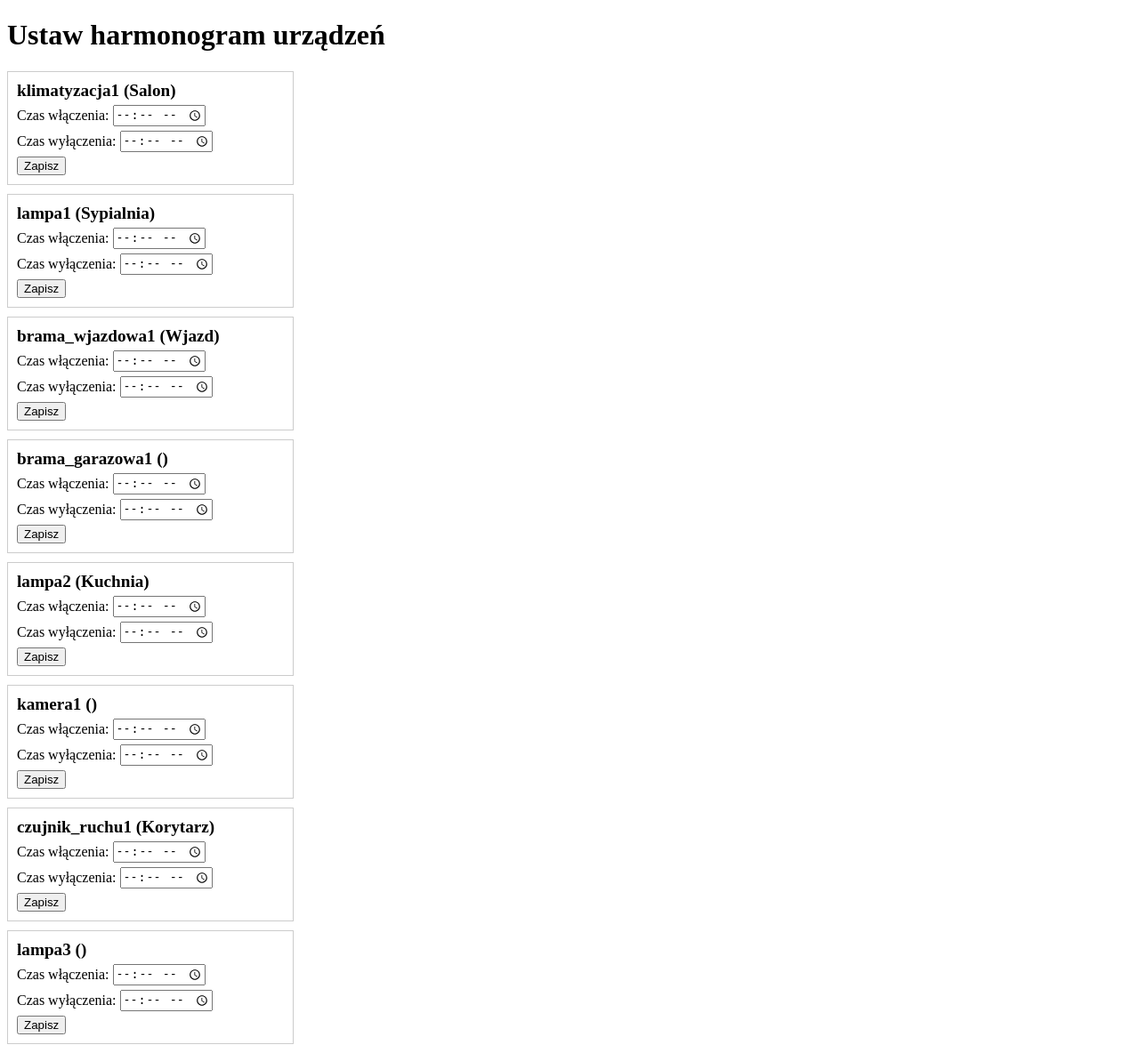
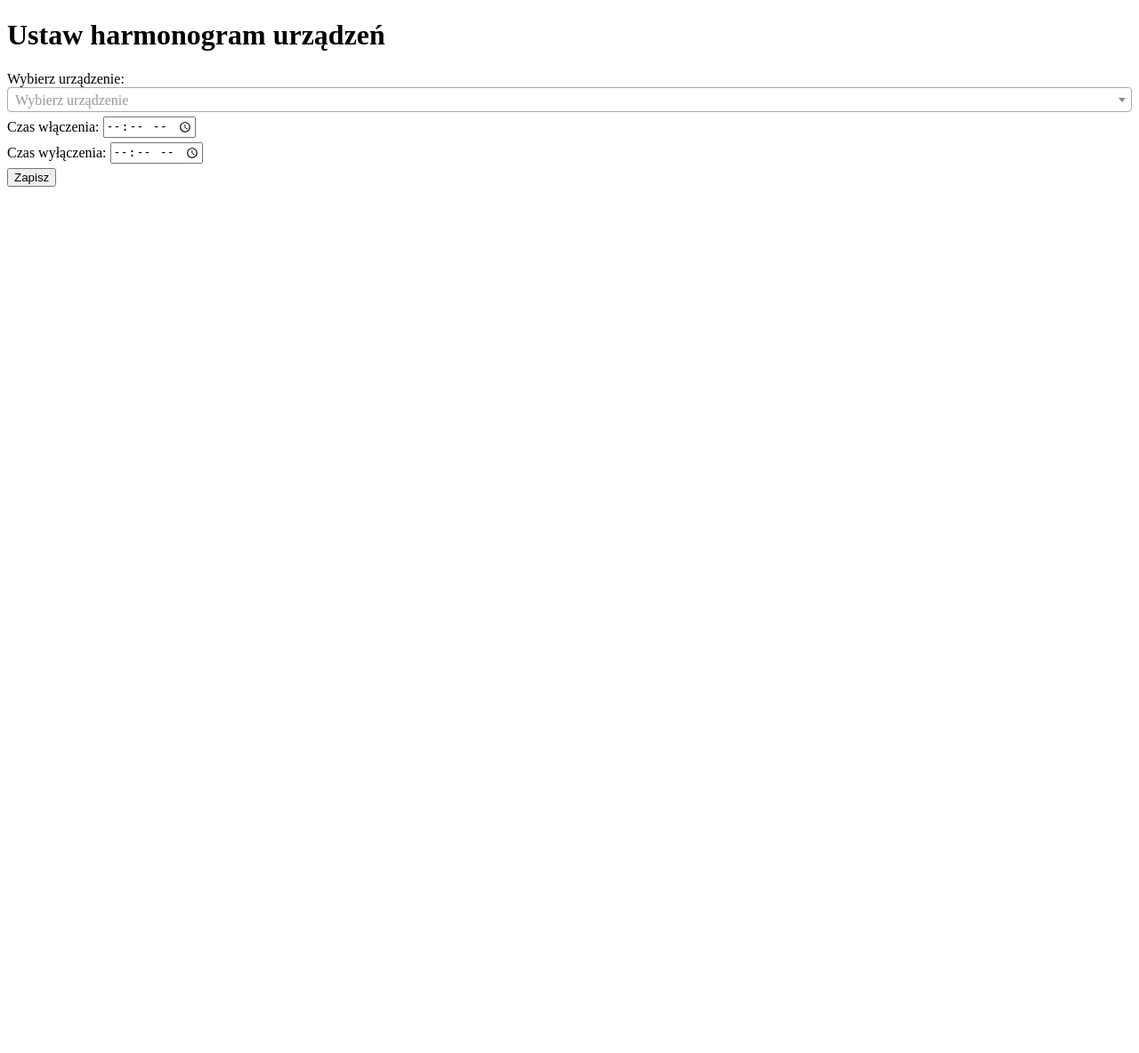
Before and after one commit to Jakub-Rudnik/SmartHaven, a PHP site: page /schedule.php in a window 1280 px wide. Shown: the whole page at 89% size. After the commit the page ends 210 px from the top, so only its background shows below. Run offline with PHP 8.4, Linux system fonts and the light colour scheme; data comes from the database, SQL or seed files in the repository.

Commit message:
Addition of device selection and text search capability

```diff
--- a/schedule.php
+++ b/schedule.php
@@ -10,7 +10,8 @@ $db = new DatabaseConnection();
 try {
     // Downloading devices from the database
     $devicesQuery = "
-        SELECT DeviceID, DeviceName, Location
+        SELECT DeviceID, DeviceName,
+               COALESCE(Location, 'Brak lokalizacji') AS Location
         FROM Device;";
     $devices = $db->query($devicesQuery);
 } catch (Exception $e) {
@@ -39,32 +40,53 @@ try {
             margin: 5px 0;
         }
     </style>
+    <!-- Link do CSS Select2 -->
+    <link href="https://cdnjs.cloudflare.com/ajax/libs/select2/4.0.13/css/select2.min.css" rel="stylesheet" />
+    <!-- Link do jQuery -->
+    <script src="https://code.jquery.com/jquery-3.6.0.min.js"></script>
+    <!-- Link do JS Select2 -->
+    <script src="https://cdnjs.cloudflare.com/ajax/libs/select2/4.0.13/js/select2.min.js"></script>
 </head>
 <body>
 
 <h1>Ustaw harmonogram urządzeń</h1>
 
 <?php if (count($devices) > 0): ?>
-    <?php foreach ($devices as $device): ?>
-        <div class="device-container">
-            <h3><?php echo htmlspecialchars($device['DeviceName']); ?> (<?php echo htmlspecialchars($device['Location']); ?>)</h3>
-            <form action="schedule.php" method="post">
-                <div class="form-group">
-                    <label for="start-time-<?php echo $device['DeviceID']; ?>">Czas włączenia:</label>
-                    <input type="time" id="start-time-<?php echo $device['DeviceID']; ?>" name="start_time_<?php echo $device['DeviceID']; ?>">
-                </div>
-                <div class="form-group">
-                    <label for="end-time-<?php echo $device['DeviceID']; ?>">Czas wyłączenia:</label>
-                    <input type="time" id="end-time-<?php echo $device['DeviceID']; ?>" name="end_time_<?php echo $device['DeviceID']; ?>">
-                </div>
-                <!-- Save button (no save function for the time being) -->
-                <button type="submit" name="schedule_device" value="<?php echo $device['DeviceID']; ?>">Zapisz</button>
-            </form>
+    <form action="schedule.php" method="post">
+        <div class="form-group">
+            <label for="device-select">Wybierz urządzenie:</label>
+            <select id="device-select" name="device_id" class="device-select" style="width: 100%;">
+                <option value="">Wybierz urządzenie</option>
+                <?php foreach ($devices as $device): ?>
+                    <option value="<?php echo $device['DeviceID']; ?>">
+                        <?php echo htmlspecialchars($device['DeviceName']); ?> (<?php echo htmlspecialchars($device['Location']); ?>)
+                    </option>
+                <?php endforeach; ?>
+            </select>
         </div>
-    <?php endforeach; ?>
+        <div class="form-group">
+            <label for="start-time">Czas włączenia:</label>
+            <input type="time" id="start-time" name="start_time">
+        </div>
+        <div class="form-group">
+            <label for="end-time">Czas wyłączenia:</label>
+            <input type="time" id="end-time" name="end_time">
+        </div>
+        <button type="submit" name="schedule_device">Zapisz</button>
+    </form>
 <?php else: ?>
     <p>Brak urządzeń do wyświetlenia.</p>
 <?php endif; ?>
 
+<script>
+    // Inicjalizacja Select2
+    $(document).ready(function() {
+        $('.device-select').select2({
+            placeholder: "Wybierz urządzenie",
+            allowClear: true
+        });
+    });
+</script>
+
 </body>
 </html>
```
